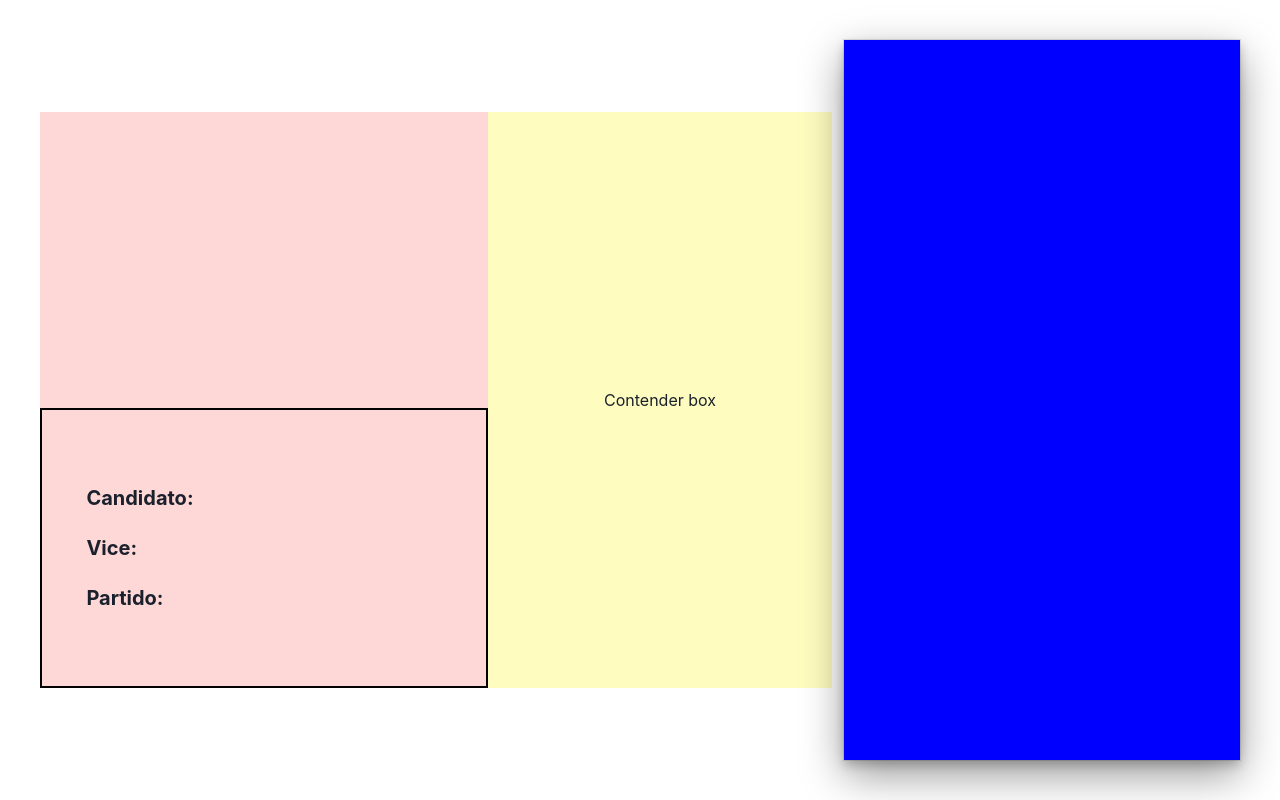
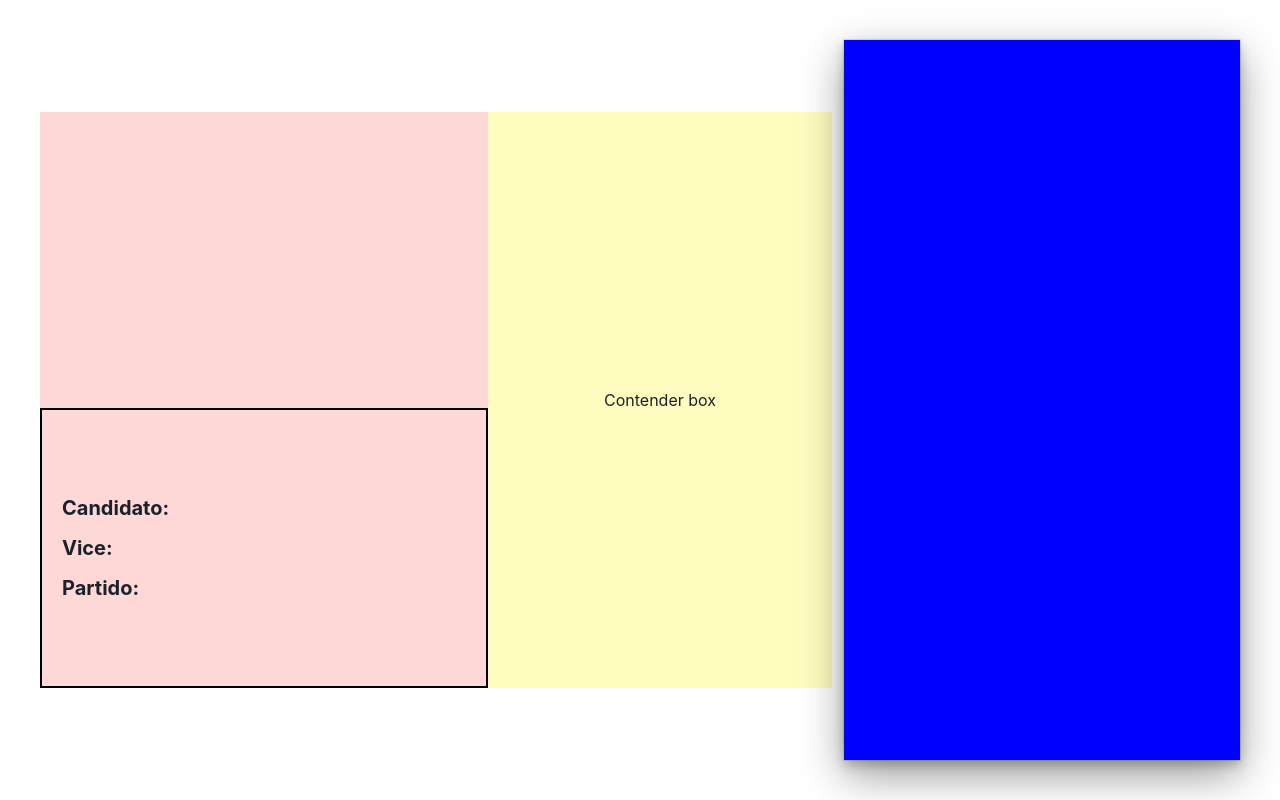
Before and after one commit to Joel-leal/voting-system, a Next.js app: page /voting in a window 1280 px wide. Built offline with nearby package versions, Linux system fonts and the light colour scheme.

Commit message:
fix: correction marginLeft for padding.

```diff
--- a/packages/components/PartyInfo.tsx
+++ b/packages/components/PartyInfo.tsx
@@ -16,18 +16,19 @@ export default function PartyInfo({ candidate, vice, partido }: IPartyInfo) {
       h="35vh"
       justifyContent="center"
       alignItems="left"
+      px="20px"
     >
-      <Box display="flex" marginLeft="10%" py="20px">
+      <Box display="flex" py="5px">
         <Text fontWeight="bold" fontSize="20px">
           Candidato: {candidate}
         </Text>
       </Box>
-      <Box display="flex" marginLeft="10%">
+      <Box display="flex" py="5px">
         <Text fontWeight="bold" fontSize="20px">
           Vice: {vice}
         </Text>
       </Box>
-      <Box display="flex" marginLeft="10%" py="20px">
+      <Box display="flex" py="5px">
         <Text fontWeight="bold" fontSize="20px">
           Partido: {partido}
         </Text>
```
